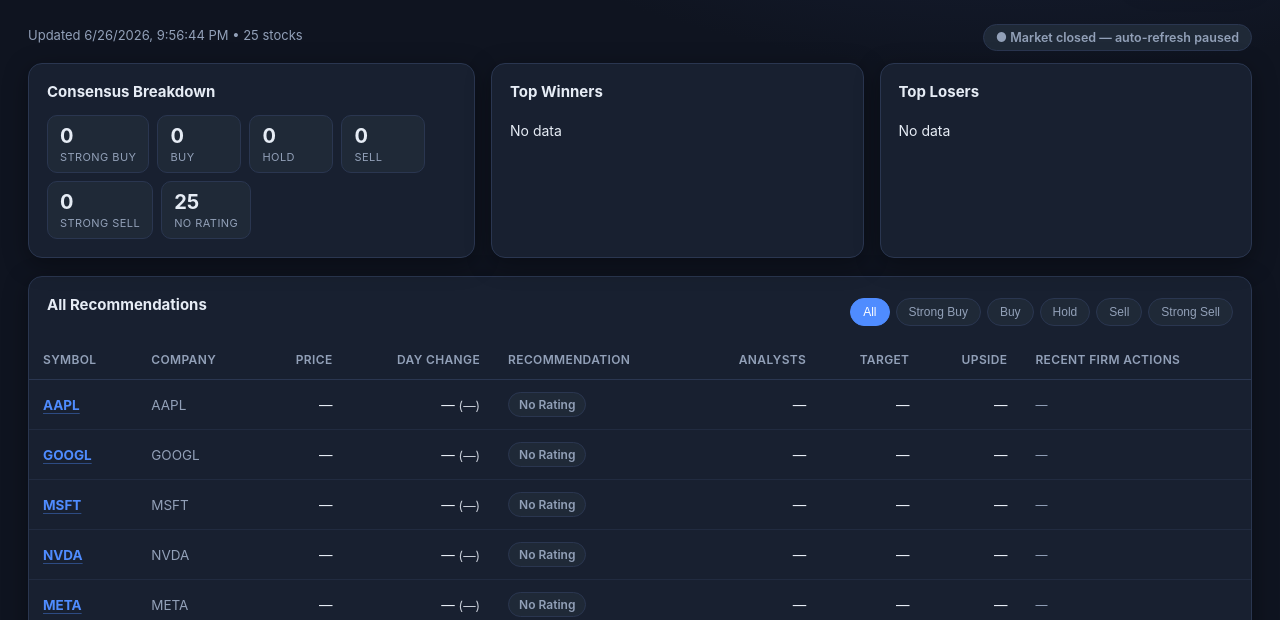
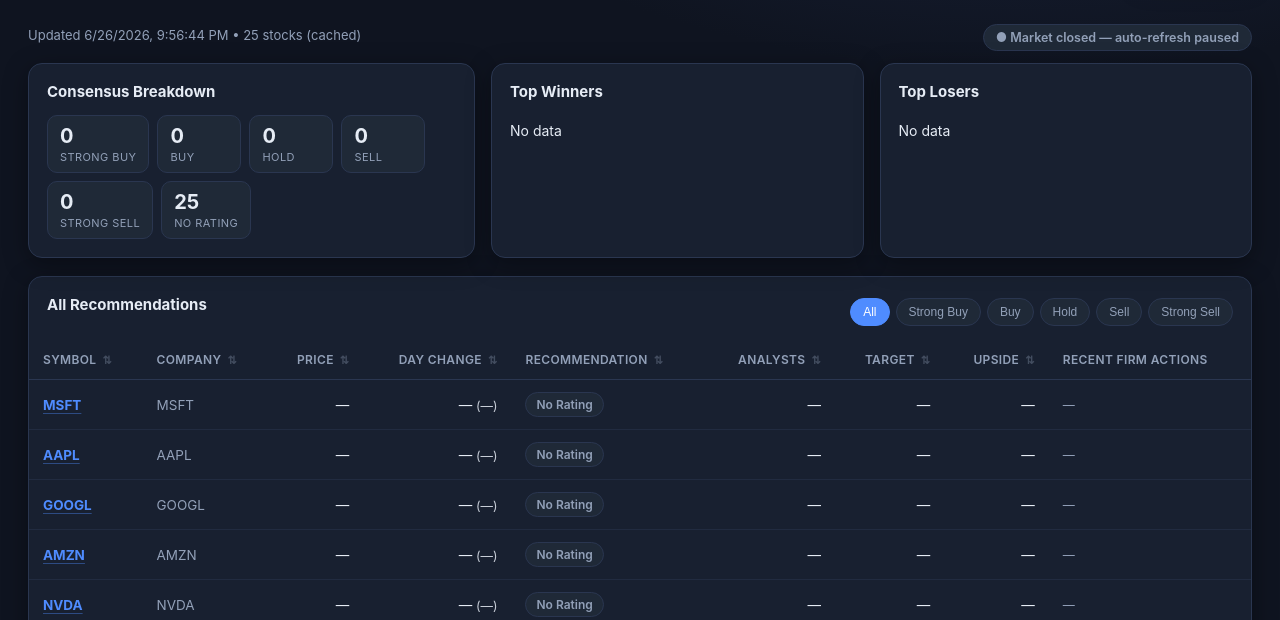
Before and after one commit to vram28/RaSAM-RAmStockAnalyisMachine, a Flask app: page / in a window 1280 px wide. Shown: the part 78-698 px from the top of the page. Run offline with Flask 3, Linux system fonts and the light colour scheme.

Commit message:
feat: add sortable columns to recommendations table
Click any column header to sort the table; click again to toggle
ascending/descending. Strings (Symbol, Company) default A→Z; numeric
columns (Price, Day Change, Recommendation, Analysts, Target, Upside)
default high→low. Null/missing values always sort to the bottom.

- index.html: add data-sort keys + sortable class to header cells, id on thead
- app.js: sort state, sortRows() helper, header indicators, thead click handler
- styles.css: pointer/hover styles and ▲/▼ active-sort arrows (sticky header preserved)

```diff
--- a/static/css/styles.css
+++ b/static/css/styles.css
@@ -165,6 +165,19 @@ thead th {
   text-transform: uppercase; letter-spacing: 0.03em;
 }
 th.num, td.num { text-align: right; }
+
+/* Sortable column headers */
+th.sortable { cursor: pointer; user-select: none; white-space: nowrap; }
+th.sortable:hover { color: var(--text); }
+th.sortable::after {
+  content: "⇅";
+  margin-left: 6px;
+  font-size: 11px;
+  opacity: 0.35;
+}
+th.sortable.sort-asc::after { content: "▲"; opacity: 1; color: var(--accent); }
+th.sortable.sort-desc::after { content: "▼"; opacity: 1; color: var(--accent); }
+
 tbody td { padding: 12px 14px; border-bottom: 1px solid rgba(42, 54, 80, 0.5); }
 tbody tr:hover { background: rgba(79, 140, 255, 0.06); }
 .sym-cell { font-weight: 700; }
--- a/templates/index.html
+++ b/templates/index.html
@@ -63,16 +63,16 @@
       </div>
       <div class="table-wrap">
         <table id="stocksTable">
-          <thead>
+          <thead id="stocksHead">
             <tr>
-              <th>Symbol</th>
-              <th>Company</th>
-              <th class="num">Price</th>
-              <th class="num">Day Change</th>
-              <th>Recommendation</th>
-              <th class="num">Analysts</th>
-              <th class="num">Target</th>
-              <th class="num">Upside</th>
+              <th class="sortable" data-sort="symbol">Symbol</th>
+              <th class="sortable" data-sort="name">Company</th>
+              <th class="num sortable" data-sort="price">Price</th>
+              <th class="num sortable" data-sort="changePercent">Day Change</th>
+              <th class="sortable" data-sort="recommendationMean">Recommendation</th>
+              <th class="num sortable" data-sort="numberOfAnalysts">Analysts</th>
+              <th class="num sortable" data-sort="targetMeanPrice">Target</th>
+              <th class="num sortable" data-sort="upsidePercent">Upside</th>
               <th>Recent Firm Actions</th>
             </tr>
           </thead>
```
Also changed, not shown: static/js/app.js (+55 -1 lines).
